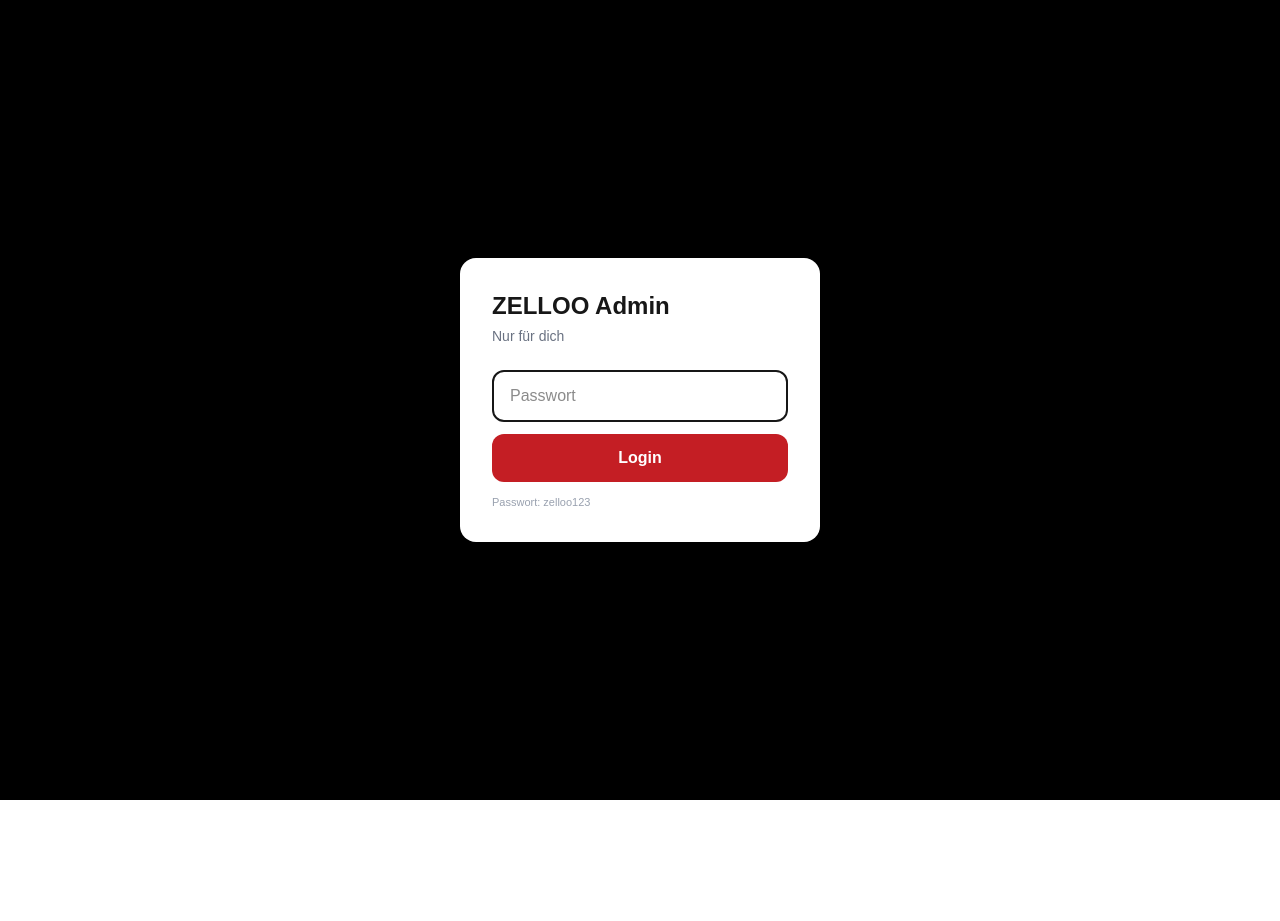
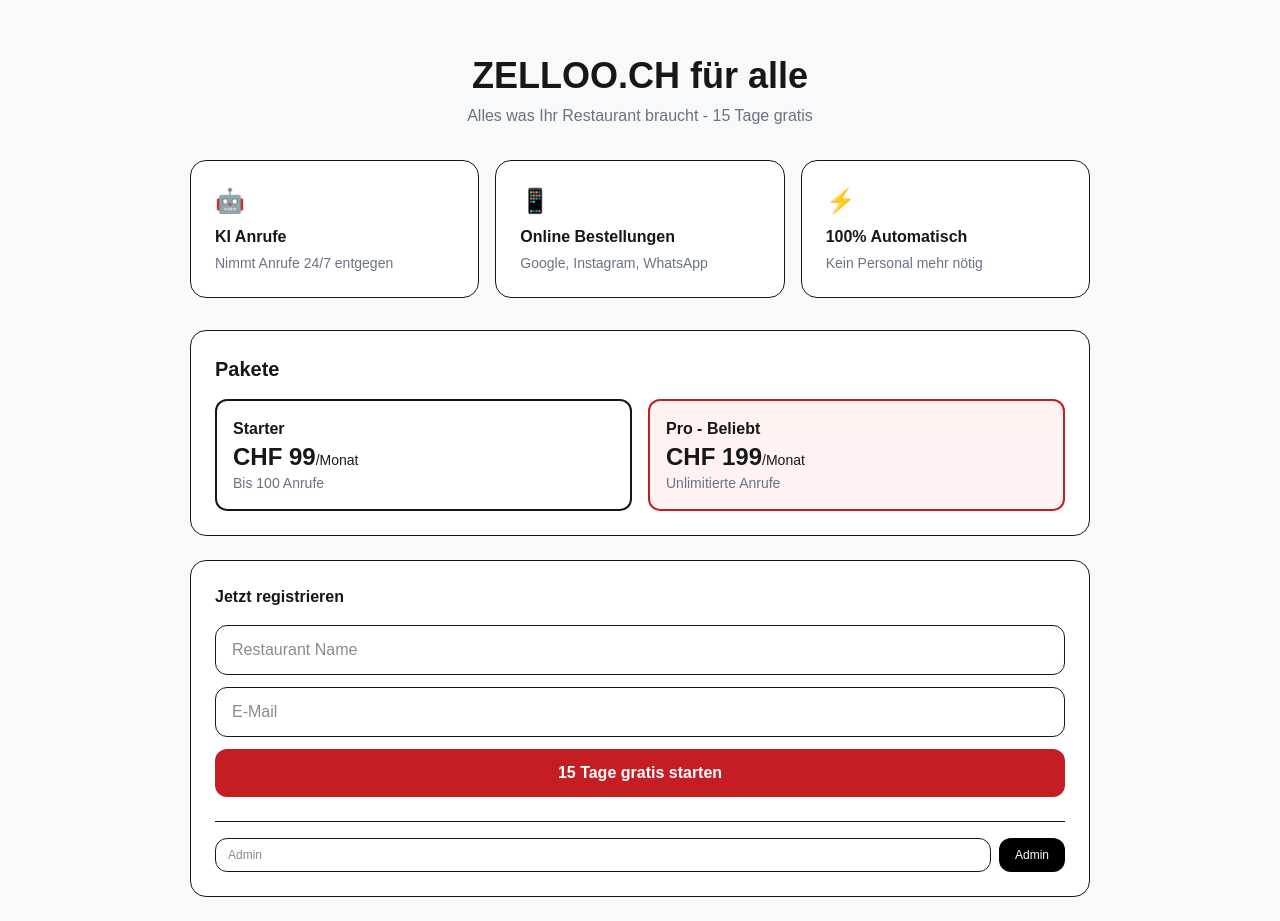
Before and after one commit to ahmedismailch-alt/zelloo, a Next.js app: page /dashboard in a window 1280 px wide. Before the commit the page ends 800 px from the top, so only its background shows below. Built offline with nearby package versions, Linux system fonts and the light colour scheme.

Commit message:
page.tsx aktualisieren

```diff
--- a/app/dashboard/page.tsx
+++ b/app/dashboard/page.tsx
@@ -7,13 +7,38 @@
 
   if (!auth) {
     return (
-      <div className="min-h-screen bg-black flex items-center justify-center p-6">
-        <div className="bg-white rounded-2xl p-8 w-full max-w-[360px]">
-          <h1 className="font-black text-2xl">ZELLOO Admin</h1>
-          <p className="text-sm text-gray-500 mt-1">Nur für dich</p>
-          <input type="password" value={pass} onChange={e=>setPass(e.target.value)} placeholder="Passwort" className="w-full border-2 rounded-xl px-4 py-3 mt-6" />
-          <button onClick={()=>{if(pass==="zelloo123"){setAuth(true)}else{alert("Falsch!")}} } className="w-full bg-[#c41e24] text-white font-bold py-3 rounded-xl mt-3">Login</button>
-          <p className="text-[11px] text-gray-400 mt-3">Passwort: zelloo123</p>
+      <div className="min-h-screen bg-[#f8f9fb] p-6">
+        <div className="max-w-[900px] mx-auto">
+          <div className="text-center py-8">
+            <h1 className="font-black text-4xl">ZELLOO.CH für alle</h1>
+            <p className="text-gray-500 mt-2">Alles was Ihr Restaurant braucht - 15 Tage gratis</p>
+          </div>
+
+          <div className="grid md:grid-cols-3 gap-4 mb-8">
+            <div className="bg-white rounded-2xl p-6 border"><div className="text-2xl mb-2">🤖</div><h3 className="font-bold">KI Anrufe</h3><p className="text-sm text-gray-500 mt-1">Nimmt Anrufe 24/7 entgegen</p></div>
+            <div className="bg-white rounded-2xl p-6 border"><div className="text-2xl mb-2">📱</div><h3 className="font-bold">Online Bestellungen</h3><p className="text-sm text-gray-500 mt-1">Google, Instagram, WhatsApp</p></div>
+            <div className="bg-white rounded-2xl p-6 border"><div className="text-2xl mb-2">⚡</div><h3 className="font-bold">100% Automatisch</h3><p className="text-sm text-gray-500 mt-1">Kein Personal mehr nötig</p></div>
+          </div>
+
+          <div className="bg-white rounded-2xl border p-6 mb-6">
+            <h2 className="font-black text-xl mb-4">Pakete</h2>
+            <div className="grid md:grid-cols-2 gap-4">
+              <div className="border-2 rounded-xl p-4"><div className="font-bold">Starter</div><div className="text-2xl font-black">CHF 99<span className="text-sm font-normal">/Monat</span></div><div className="text-sm text-gray-500">Bis 100 Anrufe</div></div>
+              <div className="border-2 border-[#c41e24] rounded-xl p-4 bg-red-50"><div className="font-bold">Pro - Beliebt</div><div className="text-2xl font-black">CHF 199<span className="text-sm font-normal">/Monat</span></div><div className="text-sm text-gray-500">Unlimitierte Anrufe</div></div>
+            </div>
+          </div>
+
+          <div className="bg-white rounded-2xl border p-6">
+            <h2 className="font-bold mb-4">Jetzt registrieren</h2>
+            <input placeholder="Restaurant Name" className="w-full border rounded-xl px-4 py-3 mb-3" />
+            <input placeholder="E-Mail" className="w-full border rounded-xl px-4 py-3 mb-3" />
+            <button className="w-full bg-[#c41e24] text-white font-bold py-3 rounded-xl">15 Tage gratis starten</button>
+
+            <div className="mt-6 pt-4 border-t flex gap-2">
+              <input type="password" value={pass} onChange={e=>setPass(e.target.value)} placeholder="Admin" className="flex-1 border rounded-xl px-3 py-2 text-xs" />
+              <button onClick={()=>{if(pass==="zelloo123"){setAuth(true)}else{alert("Falsch!")}} } className="text-xs bg-black text-white px-4 rounded-xl">Admin</button>
+            </div>
+          </div>
         </div>
       </div>
     )
@@ -22,16 +47,12 @@
   return (
     <div className="min-h-screen bg-[#f8f9fb] p-6">
       <div className="max-w-[1200px] mx-auto">
-        <h1 className="font-black text-2xl mb-6">ZELLOO Dashboard - Privat</h1>
+        <div className="flex justify-between mb-6"><h1 className="font-black text-2xl">PRIVAT - Nur für dich</h1><button onClick={()=>setAuth(false)} className="border px-4 py-2 rounded-full text-sm">Logout</button></div>
         <div className="grid grid-cols-2 md:grid-cols-4 gap-4 mb-6">
-          <div className="bg-white rounded-2xl p-5 border"><div className="text-xs text-gray-500">Anrufe Heute</div><div className="text-3xl font-black">47</div></div>
-          <div className="bg-white rounded-2xl p-5 border"><div className="text-xs text-gray-500">Neue Abos</div><div className="text-3xl font-black">42</div></div>
-          <div className="bg-white rounded-2xl p-5 border"><div className="text-xs text-gray-500">Umsatz</div><div className="text-3xl font-black">CHF 5,820</div></div>
-          <div className="bg-black text-white rounded-2xl p-5"><div className="text-xs text-gray-400">Aktive Restaurants</div><div className="text-3xl font-black">12</div></div>
-        </div>
-        <div className="bg-white rounded-2xl border p-6">
-          <h2 className="font-bold mb-3">Letzte Kontakte</h2>
-          <div className="space-y-2 text-sm"><div className="flex justify-between p-3 bg-gray-50 rounded-xl"><span>🍕 Pizzeria Milano - Lachen</span><span className="text-green-600 font-bold">Interessiert</span></div><div className="flex justify-between p-3 bg-gray-50 rounded-xl"><span>🥗 Alpenrose</span><span className="text-yellow-600 font-bold">Demo</span></div></div>
+          <div className="bg-white rounded-2xl p-5 border"><div className="text-xs text-gray-500">Umsatz Heute</div><div className="text-3xl font-black">CHF 5,820</div><div className="text-[10px] text-red-500 mt-1">PRIVAT</div></div>
+          <div className="bg-white rounded-2xl p-5 border"><div className="text-xs text-gray-500">Gewinn</div><div className="text-3xl font-black">CHF 3,120</div><div className="text-[10px] text-red-500 mt-1">PRIVAT</div></div>
+          <div className="bg-white rounded-2xl p-5 border"><div className="text-xs text-gray-500">Anrufe</div><div className="text-3xl font-black">47</div></div>
+          <div className="bg-black text-white rounded-2xl p-5"><div className="text-xs">Aktive Restaurants</div><div className="text-3xl font-black">12</div></div>
         </div>
       </div>
     </div>
```
